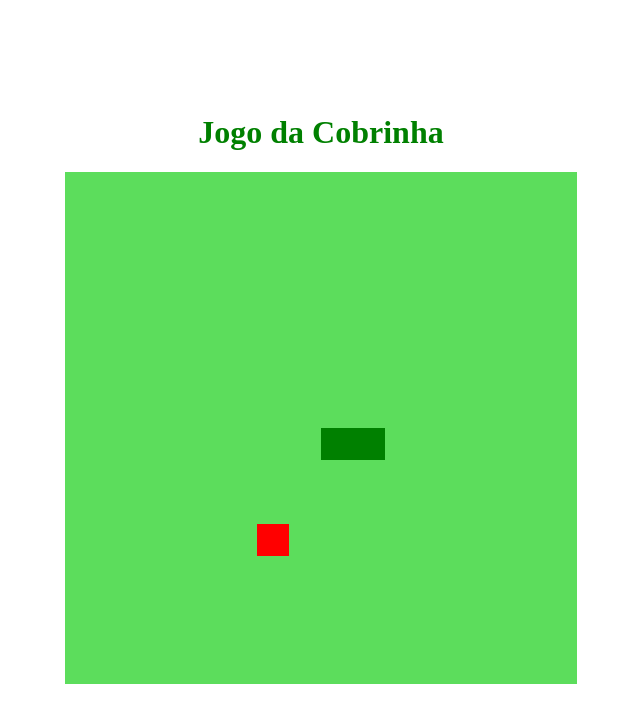
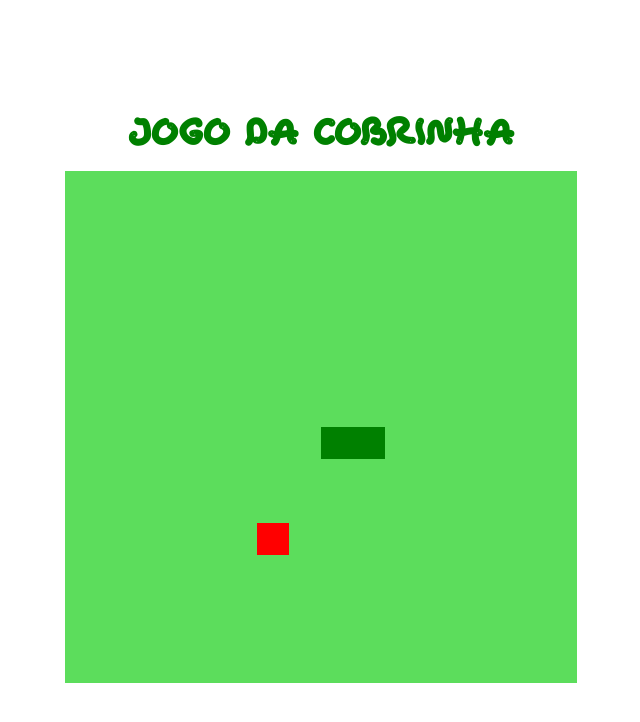
Before and after one commit to staelsabrina/Bootcamp_HTML_Web_Dev, a plain HTML site: page projeto_jogo_cobrinha_js/index.html in a window 1280 px wide. Shown: the whole page, without its empty margins (319-959 px from the left). Drawn offline with Linux system fonts and the light colour scheme.

Commit message:
Alteração da fonte

```diff
--- a/projeto_jogo_cobrinha_js/style.css
+++ b/projeto_jogo_cobrinha_js/style.css
@@ -1,3 +1,8 @@
+@font-face{
+    font-family: 'Cobra';
+    src: url(SnakeChan.otf);
+}
+
 body {
     height: 95vh;
     width: 95;
@@ -6,4 +11,5 @@ body {
     align-items: center; /* Alinha verticalmente no meio*/
     flex-direction: column; /* Muda a direção do flex para coluna*/
     color: green;
+    font-family: 'Cobra';
 }
```
Also changed, not shown: projeto_jogo_cobrinha_js/SnakeChan.otf (added).
